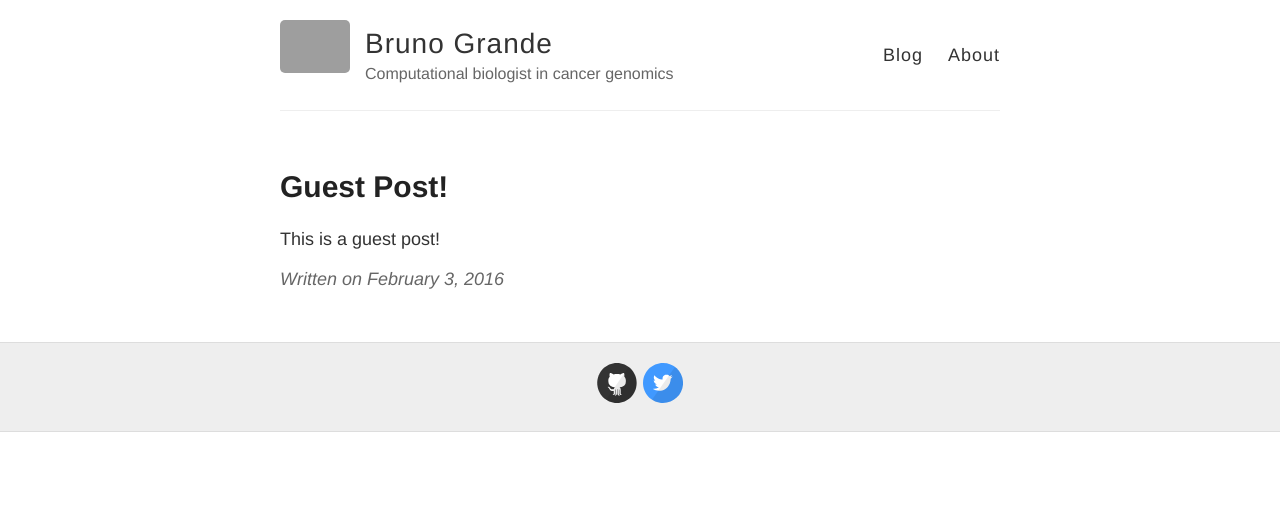
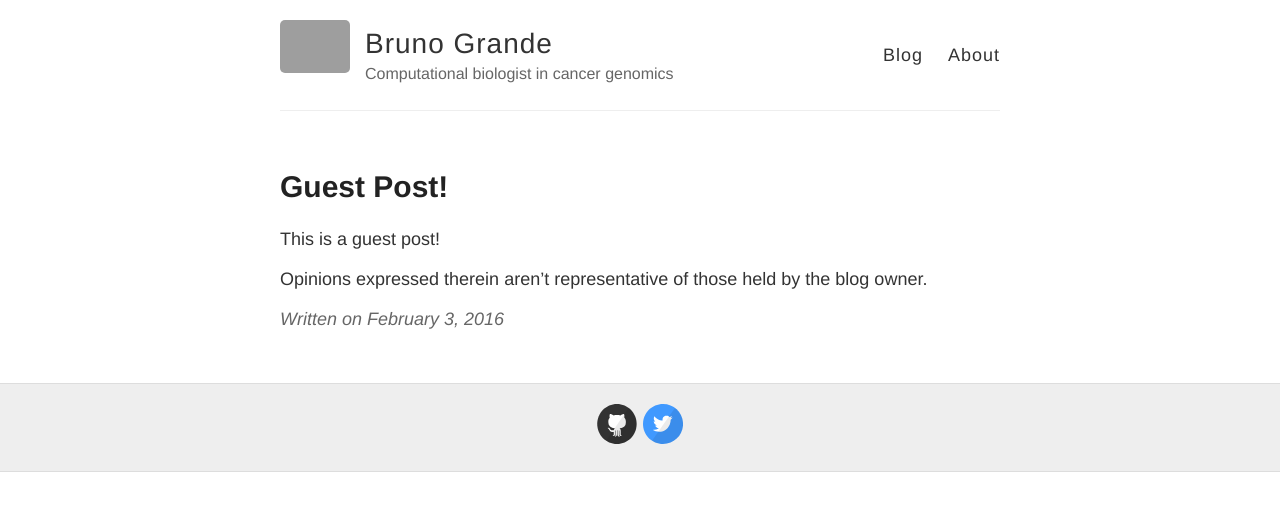
Before and after one commit to BrunoGrandePhD/my-blog, a Jekyll site: the page built from _posts/2016-02-03-Guest-Post.md, in a window 1280 px wide. Shown: the top 511 px of the page. Built offline with Jekyll 4.4.1, drawn with Linux system fonts in a browser that asks for light colours; Markdown is read by kramdown in place of the engine named in the settings; grey boxes are pictures that could not be loaded.

Commit message:
Add disclaimer about opinions

```diff
--- a/_posts/2016-02-03-Guest-Post.md
+++ b/_posts/2016-02-03-Guest-Post.md
@@ -4,3 +4,6 @@ title: Guest Post!
 ---
 
 This is a guest post!
+
+Opinions expressed therein aren't representative of those held by the
+blog owner.
```
